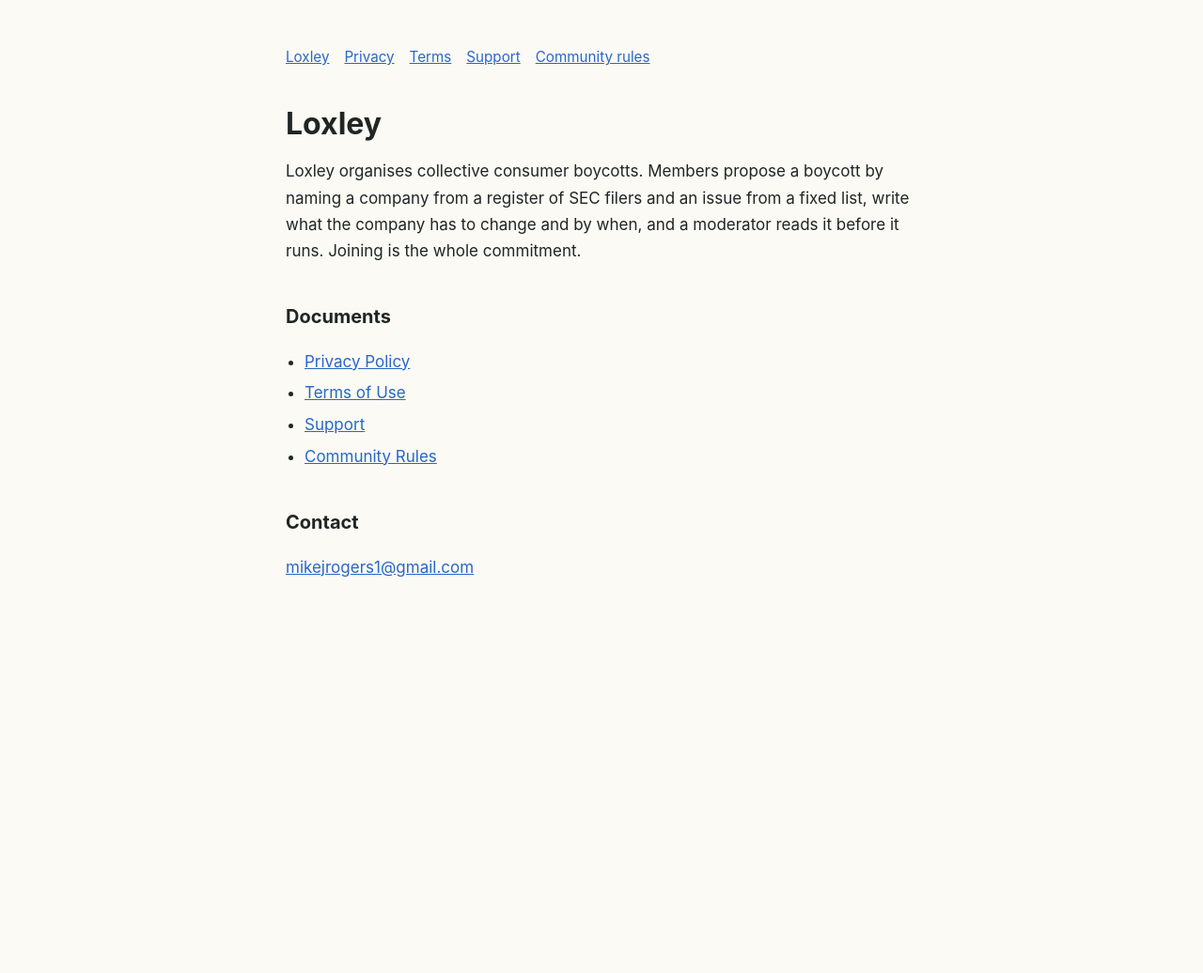
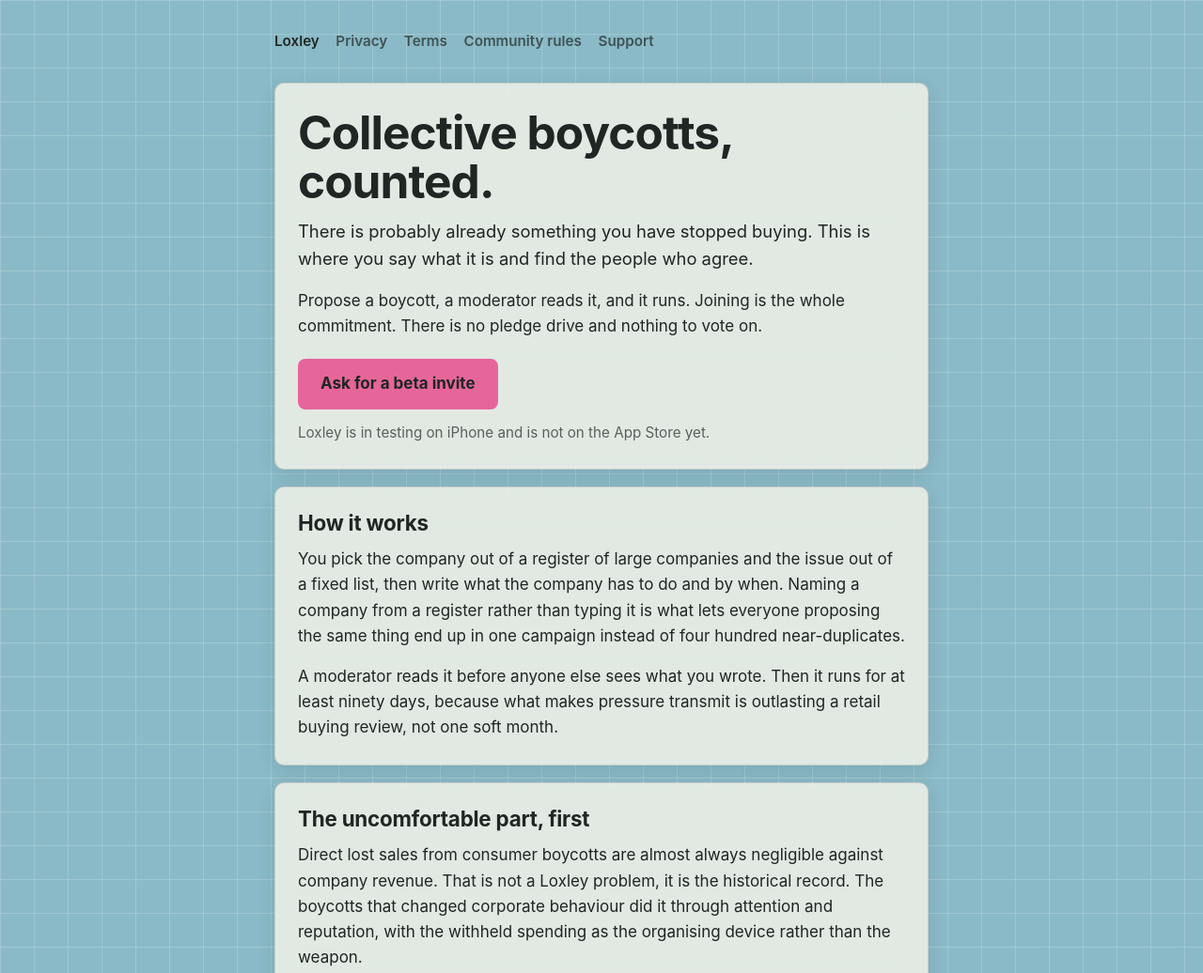
Before and after one commit to MikeGIT777/loxley-docs, a plain HTML site: page index.html in a window 1280 px wide. Shown: the top 1036 px of the page at 94% size. Before the commit the page ends 800 px from the top, so only its background shows below. Drawn offline with Linux system fonts and the light colour scheme.

Commit message:
A landing page, not a list of legal documents
The root was an index of the four App Store documents. It is now a page that
says what Loxley is, in the app's own palette and with the app's own honesty
about what a consumer boycott can and cannot do: direct lost sales are
negligible against revenue, and the page says so before it says anything
flattering.

The four document filenames are untouched. They are wired into Config.xcconfig
and every in-app link points at them.

```diff
--- a/index.html
+++ b/index.html
@@ -1,28 +1,162 @@
-<!doctype html><html lang="en"><head><meta charset="utf-8"><meta name="viewport" content="width=device-width, initial-scale=1"><title>Loxley</title><style>
-:root { color-scheme: light dark; }
-body { margin: 0 auto; max-width: 42rem; padding: 3rem 1.25rem 5rem;
-  font: 17px/1.65 -apple-system, BlinkMacSystemFont, "Segoe UI", Helvetica, Arial, sans-serif;
-  color: #1f2624; background: #fbfaf5; }
-@media (prefers-color-scheme: dark) { body { color: #e8e6df; background: #161a19; } }
-h1 { font-size: 2rem; line-height: 1.2; margin: 0 0 .5rem; }
-h2 { font-size: 1.25rem; margin: 2.5rem 0 .75rem; }
-h3 { font-size: 1.05rem; margin: 1.75rem 0 .5rem; }
-a { color: #2a66c8; } @media (prefers-color-scheme: dark) { a { color: #7fb0ff; } }
-code { background: rgba(127,127,127,.16); padding: .1em .35em; border-radius: 4px; font-size: .9em; }
-ul { padding-left: 1.25rem; }
-li { margin: .35rem 0; }
-hr { border: 0; border-top: 1px solid rgba(127,127,127,.3); margin: 2.5rem 0; }
-nav { margin-bottom: 2.5rem; font-size: .95rem; }
-nav a { margin-right: 1rem; }
-.updated { opacity: .65; font-size: .95rem; }
-</style></head><body><nav><a href="index.html">Loxley</a><a href="privacy-policy.html">Privacy</a><a href="terms-of-use.html">Terms</a><a href="support.html">Support</a><a href="community-guidelines.html">Community rules</a></nav><h1>Loxley</h1>
-<p>Loxley organises collective consumer boycotts. Members propose a boycott by naming a company from a register of SEC filers and an issue from a fixed list, write what the company has to change and by when, and a moderator reads it before it runs. Joining is the whole commitment.</p>
-<h2>Documents</h2>
-<ul>
-<li><a href="privacy-policy.html">Privacy Policy</a></li>
-<li><a href="terms-of-use.html">Terms of Use</a></li>
-<li><a href="support.html">Support</a></li>
-<li><a href="community-guidelines.html">Community Rules</a></li>
-</ul>
-<h2>Contact</h2>
-<p><a href="mailto:mikejrogers1@gmail.com">mikejrogers1@gmail.com</a></p></body></html>
+<!doctype html>
+<html lang="en">
+<head>
+<meta charset="utf-8">
+<meta name="viewport" content="width=device-width, initial-scale=1">
+<title>Loxley: Collective Boycotts</title>
+<meta name="description" content="Loxley organises collective consumer boycotts and counts what the group actually withholds. Propose a boycott, a moderator reads it, it runs. Joining is the whole commitment.">
+<meta property="og:title" content="Loxley: Collective Boycotts">
+<meta property="og:description" content="There is probably already something you have stopped buying. This is where you say what it is and find the people who agree.">
+<meta property="og:type" content="website">
+<meta property="og:url" content="https://mikegit777.github.io/loxley-docs/">
+<style>
+:root {
+  --ink: #1f2624;
+  --blue: #8abac7;
+  --sand: #faebbd;
+  --pink: #e66699;
+  --coral: #b34f54;
+  --green: #4a7d7d;
+  --line: rgba(31, 38, 36, .14);
+  --card: rgba(250, 247, 235, .78);
+  --grid: rgba(255, 255, 255, .17);
+}
+@media (prefers-color-scheme: dark) {
+  :root {
+    --ink: #edeeeb;
+    --blue: #08080a;
+    --sand: #212123;
+    --line: rgba(255, 255, 255, .10);
+    --card: rgba(44, 46, 47, .82);
+    --grid: rgba(255, 255, 255, .05);
+  }
+}
+* { box-sizing: border-box; }
+html { -webkit-text-size-adjust: 100%; }
+body {
+  margin: 0;
+  color: var(--ink);
+  background-color: var(--blue);
+  background-image:
+    linear-gradient(var(--grid) 1px, transparent 1px),
+    linear-gradient(90deg, var(--grid) 1px, transparent 1px);
+  background-size: 36px 36px;
+  font: 17px/1.6 -apple-system, BlinkMacSystemFont, "Segoe UI", Helvetica, Arial, sans-serif;
+}
+.wrap { max-width: 46rem; margin: 0 auto; padding: 2rem 1.25rem 0; }
+nav {
+  display: flex; flex-wrap: wrap; gap: 1.1rem;
+  font-size: .95rem; font-weight: 600; margin-bottom: 2rem;
+}
+nav a { color: var(--ink); opacity: .7; text-decoration: none; }
+nav a:hover { opacity: 1; text-decoration: underline; }
+nav a.brand { opacity: 1; }
+.card {
+  background: var(--card);
+  border: 1px solid var(--line);
+  border-radius: 10px;
+  padding: 1.6rem 1.5rem;
+  margin-bottom: 1.1rem;
+  backdrop-filter: blur(14px);
+  -webkit-backdrop-filter: blur(14px);
+  box-shadow: 0 5px 18px rgba(0, 0, 0, .10);
+}
+h1 { font-size: clamp(2.1rem, 7.5vw, 3.1rem); line-height: 1.05; margin: 0 0 .8rem; letter-spacing: -.02em; }
+h2 { font-size: 1.4rem; line-height: 1.2; margin: 0 0 .7rem; letter-spacing: -.01em; }
+p { margin: 0 0 1rem; }
+p:last-child, ul:last-child { margin-bottom: 0; }
+.lede { font-size: 1.15rem; }
+ul { padding-left: 1.15rem; margin: 0 0 1rem; }
+li { margin: .5rem 0; }
+a { color: inherit; }
+.cta {
+  display: inline-block; background: var(--pink); color: #1f2624;
+  font-weight: 700; text-decoration: none;
+  padding: .85rem 1.5rem; border-radius: 8px; margin-top: .3rem;
+}
+.cta:hover { filter: brightness(.95); }
+.note { font-size: .95rem; opacity: .7; margin-top: .8rem; }
+.rules strong { display: block; }
+.figure {
+  font-variant-numeric: tabular-nums;
+  border-top: 1px solid var(--line);
+  padding-top: .7rem; margin-top: .7rem;
+  display: flex; justify-content: space-between; gap: 1rem; align-items: baseline;
+}
+.figure span:last-child { font-weight: 700; text-align: right; }
+.coral { color: var(--coral); }
+.green { color: var(--green); }
+@media (prefers-color-scheme: dark) {
+  .coral { color: #d98488; }
+  .green { color: #8fc2c2; }
+}
+footer { margin-top: 2.5rem; background: var(--sand); border-top: 1px solid var(--line); }
+.footer-inner { max-width: 46rem; margin: 0 auto; padding: 2rem 1.25rem 3rem; font-size: .95rem; }
+footer ul { list-style: none; padding: 0; display: flex; flex-wrap: wrap; gap: 1.1rem; }
+</style>
+</head>
+<body>
+<div class="wrap">
+
+<nav>
+  <a class="brand" href="index.html">Loxley</a>
+  <a href="privacy-policy.html">Privacy</a>
+  <a href="terms-of-use.html">Terms</a>
+  <a href="community-guidelines.html">Community rules</a>
+  <a href="support.html">Support</a>
+</nav>
+
+<div class="card">
+  <h1>Collective boycotts, counted.</h1>
+  <p class="lede">There is probably already something you have stopped buying. This is where you say what it is and find the people who agree.</p>
+  <p>Propose a boycott, a moderator reads it, and it runs. Joining is the whole commitment. There is no pledge drive and nothing to vote on.</p>
+  <a class="cta" href="mailto:mikejrogers1@gmail.com?subject=Loxley%20beta">Ask for a beta invite</a>
+  <p class="note">Loxley is in testing on iPhone and is not on the App Store yet.</p>
+</div>
+
+<div class="card">
+  <h2>How it works</h2>
+  <p>You pick the company out of a register of large companies and the issue out of a fixed list, then write what the company has to do and by when. Naming a company from a register rather than typing it is what lets everyone proposing the same thing end up in one campaign instead of four hundred near-duplicates.</p>
+  <p>A moderator reads it before anyone else sees what you wrote. Then it runs for at least ninety days, because what makes pressure transmit is outlasting a retail buying review, not one soft month.</p>
+</div>
+
+<div class="card">
+  <h2>The uncomfortable part, first</h2>
+  <p>Direct lost sales from consumer boycotts are almost always negligible against company revenue. That is not a Loxley problem, it is the historical record. The boycotts that changed corporate behaviour did it through attention and reputation, with the withheld spending as the organising device rather than the weapon.</p>
+  <p>So Loxley does not shrink the number until it looks impressive. Every figure is computed from stated assumptions, the percentage of a whole company sits next to the friendlier percentage of a single brand line, and where a figure does not exist the app says it does not know rather than filling the gap.</p>
+  <div class="figure"><span>A missing input</span><span class="coral">produces a missing number</span></div>
+  <div class="figure"><span>Percentages</span><span class="green">round down, always</span></div>
+</div>
+
+<div class="card rules">
+  <h2>The rules</h2>
+  <ul>
+    <li><strong>Large companies only, never a local business.</strong> The size floor is arithmetic on a company's own revenue, not somebody's judgment.</li>
+    <li><strong>Criticise companies, never individual people.</strong> Named individuals are out of scope.</li>
+    <li><strong>No hate, harassment, threats, or violence.</strong> Reports are actioned within 24 hours.</li>
+    <li><strong>Not buying is the only tactic here.</strong> Loxley supports declining to buy something over how it is made or sold, and nothing else.</li>
+  </ul>
+</div>
+
+<div class="card">
+  <h2>What Loxley keeps</h2>
+  <p>Browsing needs no account at all. Joining or proposing needs Sign in with Apple, because a boycott is only worth anything if the number of people in it is real.</p>
+  <p>Apple is asked for nothing: no name, no email address, not even a private relay address. What Loxley receives is an opaque identifier Apple creates for this app alone, which cannot be matched to you in any other app. What is attached to it is what you did here, and you can delete all of it, and the identifier, from inside the app.</p>
+  <p><a href="privacy-policy.html">Read the privacy policy</a>.</p>
+</div>
+
+</div>
+
+<footer>
+  <div class="footer-inner">
+    <ul>
+      <li><a href="privacy-policy.html">Privacy Policy</a></li>
+      <li><a href="terms-of-use.html">Terms of Use</a></li>
+      <li><a href="community-guidelines.html">Community Rules</a></li>
+      <li><a href="support.html">Support</a></li>
+      <li><a href="mailto:mikejrogers1@gmail.com">mikejrogers1@gmail.com</a></li>
+    </ul>
+  </div>
+</footer>
+</body>
+</html>
```
